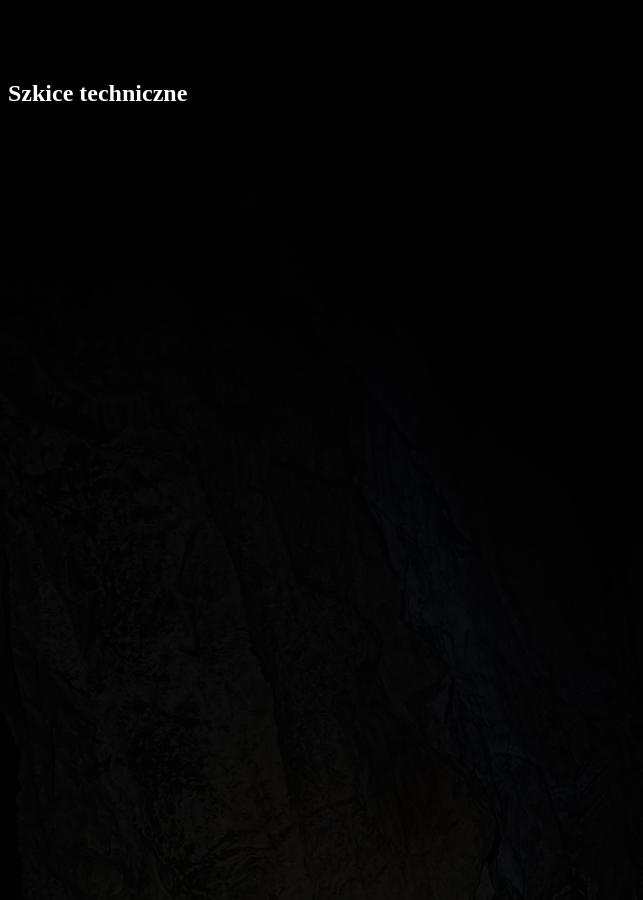
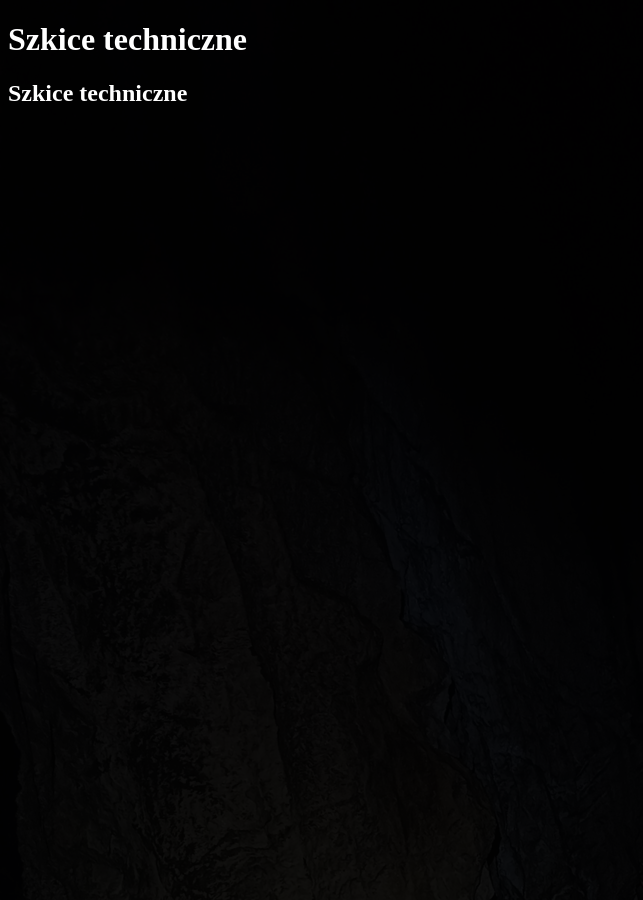
Before and after one commit to dziury/szkice, a Jekyll site: the page built from index.md, in a window 1280 px wide. Shown: the whole page, without its empty margins (0-643 px from the left). Built offline with Jekyll 4.4.1, drawn with Linux system fonts in a browser that asks for light colours; our own code applies the rules of GitHub Pages for plain Markdown files.

Commit message:
layout modified

```diff
--- a/_layouts/default.html
+++ b/_layouts/default.html
@@ -8,11 +8,19 @@
     <link rel="preload" href="https://fonts.googleapis.com/css?family=Open+Sans:400,700&display=swap" as="style" type="text/css" crossorigin>
     <meta name="viewport" content="width=device-width, initial-scale=1">
     <style>
-    body { background-image: url('https://github.com/dziury/szkice/blob/gh-pages/Obrazy/background-1.png?raw=true');
-    }
-    h2 {
-        color: white;
-    }
+        body {
+            background-image: url('https://github.com/dziury/szkice/blob/gh-pages/Obrazy/background-1.png?raw=true');
+            color: white;
+        }
+        h3 {
+            color: white;
+        }
+        h2 {
+            color: white;
+        }
+        h1 {
+            color: white;
+        }
     </style>
 </head>
 <body>
```
